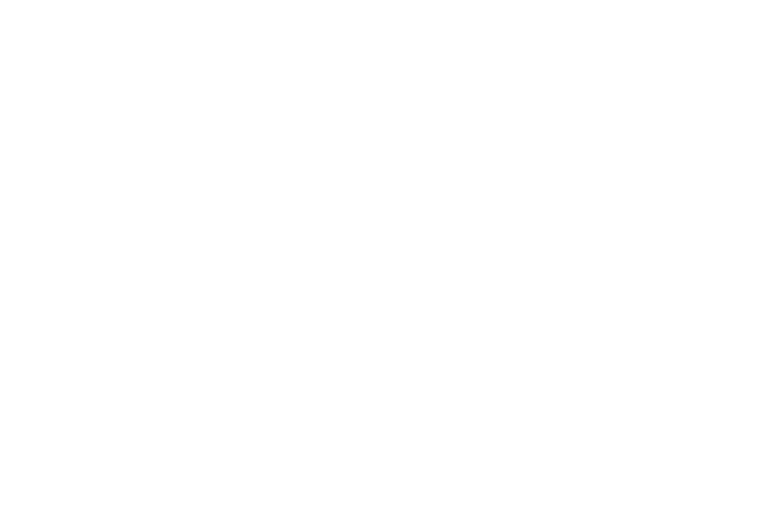
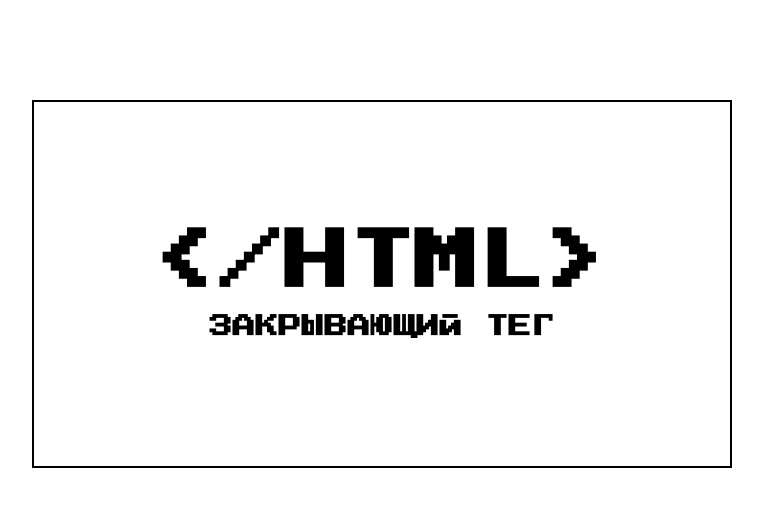
Before and after one commit to NBKRTM/zakrivayuschiy-teg-f, a plain HTML site: page index.html in a window 1280 px wide. Shown: the whole page, without its empty margins (258-1021 px from the left). Drawn offline with Linux system fonts and the light colour scheme.

Commit message:
updated files

```diff
--- a/fonts/fonts.css
+++ b/fonts/fonts.css
@@ -1 +1,18 @@
 /* В этом файле вы импортируете все шрифты для сайта. Один из них вариативный и требует особенной настройки */
+@font-face {
+  font-family: 'PressStart2P';
+  src:
+    local('PressStart2P-Regular'),
+    url('PressStart2P-Regular.woff') format('woff2');
+  font-weight: 400;
+  font-display: swap;
+}
+
+@font-face {
+  font-family: "Inter";
+  src: local("Inter"),
+    url("Inter-Variable.woff2") format("woff2 supports variations"),
+    url("Inter-Variable.woff2") format("woff2-variations");
+  font-weight: 400 700;
+  font-display: swap;
+}
--- a/index.html
+++ b/index.html
@@ -9,9 +9,14 @@
     <link rel="stylesheet" href="./styles/globals.css" />
     <link rel="stylesheet" href="./styles/style.css" />
     <link rel="stylesheet" href="./styles/animations.css" />
+    <link rel="icon" href="images/favicon.ico" sizes="any">
+    <link rel="icon" href="images/favicon.svg" type="image/svg+xml">
   </head>
   <body class="page">
-    <header class="header"></header>
+    <header class="header card">
+      <h1 class="header__title">&lt;/HTML&gt;</h1>
+      <h2 class="header__subtitle">закрывающий тег</h2>
+    </header>
     <main></main>
     <script src="./scripts/like.js"></script>
   </body>
--- a/styles/style.css
+++ b/styles/style.css
@@ -11,6 +11,44 @@
 */
 
 .page {
+  /* padding-block-start: 100px; */
   min-inline-size: 320px;
   min-block-size: 100dvb;
+  font-family: var(--main-font), sans-serif;
+  font-size: var(--font-size);
+  color: var(--main-font-color);
+  font-variation-settings: "wght" var(--main-font-weight, 400);
 }
+
+.header__title,
+.header__subtitle {
+  font-family: var(--accent-font);
+}
+
+.header__title {
+  font-size: var(--header-title-font-size);
+  align-self: end;
+  margin-block-end: 20px;
+}
+
+.header__subtitle {
+  font-size: var(--header-subtitle-font-size);
+  text-transform: uppercase;
+}
+
+
+.header {
+  display: grid;
+  justify-items: center;
+  justify-content: center;
+  min-block-size: 368px;
+  min-inline-size: 700px;
+  align-self: center;
+  margin-block-start: 100px;
+}
+
+.card {
+  border: 2px solid var(--text-color, rgba(0, 0, 0, 1));
+  max-inline-size: 696px;
+  margin-inline: auto;
+}
--- a/styles/variables.css
+++ b/styles/variables.css
@@ -1 +1,17 @@
 /* В этом файле будут храниться все значения переменных в исходном состоянии, а так же их изменения в зависимости от ширины устройства */
+:root {
+  /* Шрифты */
+  --main-font: Inter-Variable, sans-serif;
+  --accent-font: PressStart2P, Monospace;
+
+  --main-font-weight: 400;
+  --bold-main-font-weight: 700;
+  --main-font-size: 18px;
+  --header-title-font-size: 65px;
+  --header-subtitle-font-size: 23px;
+
+  /* Цвета */
+  --main-font-color: rgba(0, 0, 0, 1);
+  --bg-image: rgba(255, 255, 255, 1);
+  --text-color: rgba(0, 0, 0, 1);
+}
```
Also changed, not shown: images/favicon.svg (added), svg/floppy.svg (added).
